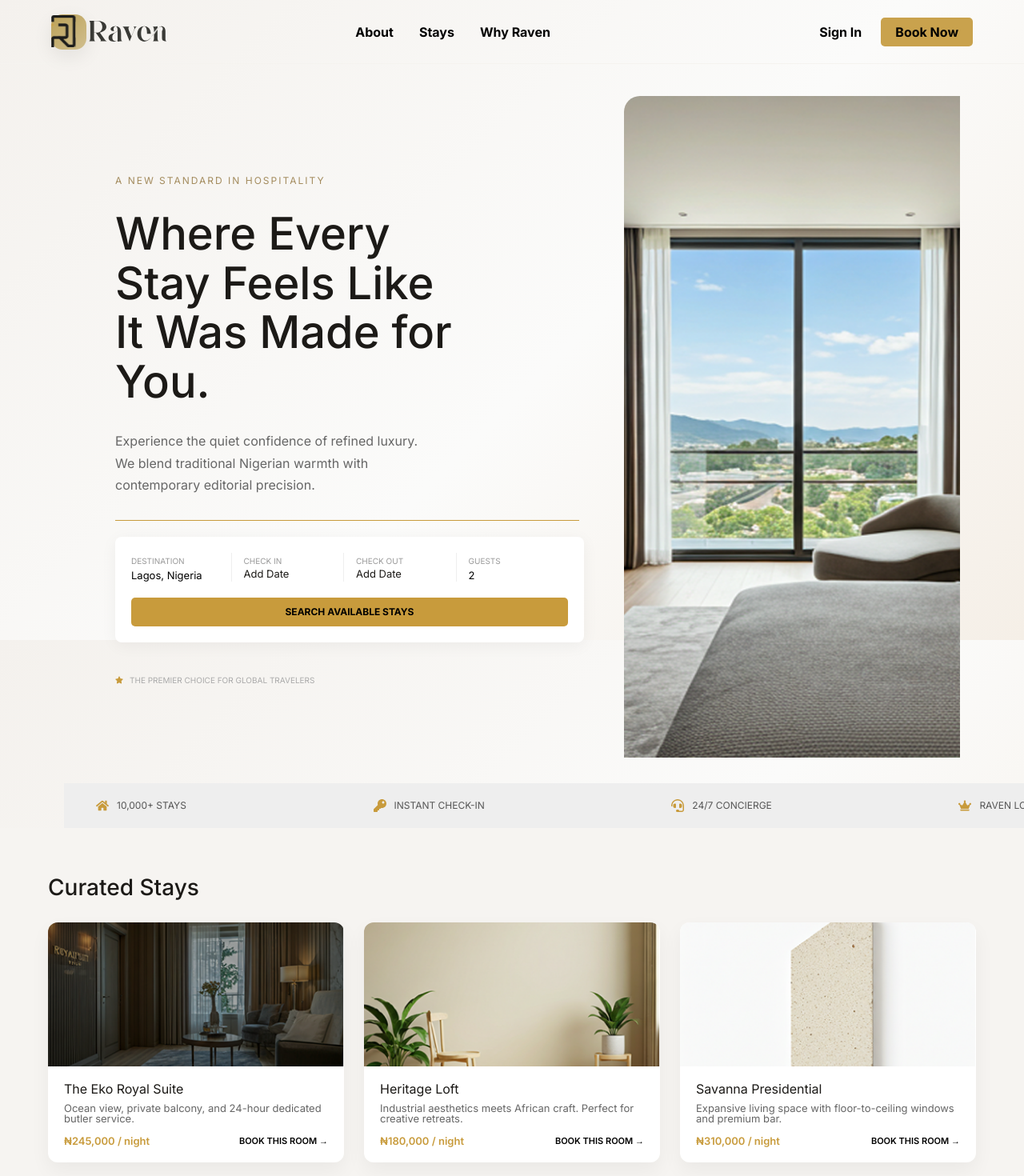
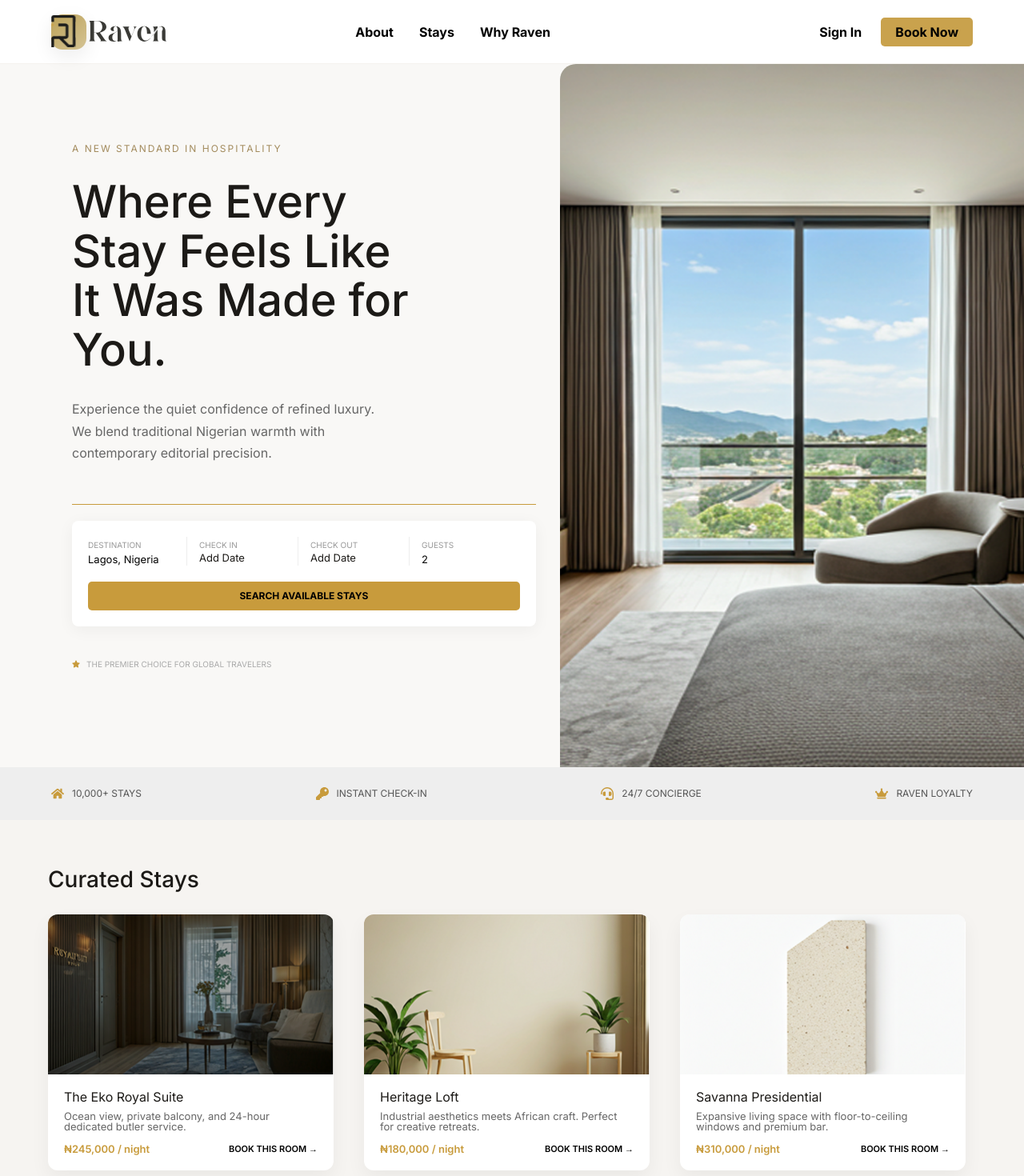
Before and after one commit to Tenney-olarh/Raven-Hospitlity, a React (Vite) app: page / in a window 1280 px wide. Shown: the top 1470 px of the page at 80% size. Built offline with nearby package versions, Linux system fonts and the light colour scheme; a web font is replaced by a local one.

Commit message:
Added my feature

```diff
--- a/src/Components/Footer/Footer.jsx
+++ b/src/Components/Footer/Footer.jsx
@@ -5,7 +5,7 @@ const currentYear = 2026; //will be dynamically assigned with a function later
 
 function Footer() {
   return (
-    <div className="footer">
+    <div className="footer" id="why-raven">
       <div className="footer__main">
         <div className="footer__left">
           <h1>The Smarter Way to Stay</h1>
--- a/src/Components/Landing/CuratedStays.css
+++ b/src/Components/Landing/CuratedStays.css
@@ -11,8 +11,10 @@
 
 /* GRID */
 .stays-grid {
-  display: flex;
+  /* display: flex; */
   gap: 25px;
+  display: grid;
+  grid-template-columns: repeat(3, 1fr);
 }
 
 /* CARD */
@@ -22,7 +24,12 @@
   overflow: hidden;
   flex: 1;
   box-shadow: 0 10px 25px rgba(0,0,0,0.05);
-  transition: 0.3s ease;
+  transition: 0.4s ease;
+  width: 100%;
+  max-width: 357px;
+  height: 320;
+  display: flex;
+  flex-direction: column;
 }
 
 .stay-card:hover {
@@ -31,7 +38,7 @@
 
 /* IMAGE */
 .stay-img {
-  height: 180px;
+  height: 200px;
   overflow: hidden;
 }
 
@@ -44,6 +51,10 @@
 /* CONTENT */
 .stay-content {
   padding: 20px;
+  display: flex;
+  flex-direction: column;
+  justify-content: space-between;
+  flex: 1;
 }
 
 .stay-content h3 {
@@ -77,3 +88,8 @@
   cursor: pointer;
   font-weight: 600;
 }
+@media(max-width: 900px){
+  .stays-grid{
+    grid-template-columns: 1fr;
+  }
+}
--- a/src/Components/Landing/CuratedStays.jsx
+++ b/src/Components/Landing/CuratedStays.jsx
@@ -27,7 +27,7 @@ function CuratedStays() {
   ]
 
   return (
-    <section className="stays">
+    <section className="stays" id="stays">
 
       <h2 className="stays-title">Curated Stays</h2>
 
--- a/src/Components/Landing/Hero.css
+++ b/src/Components/Landing/Hero.css
@@ -1,10 +1,12 @@
 .hero{
     width: 100%;
-    /* padding-left: 64px;
-    padding-right: 0; */
-    overflow: hidden;
-     /* padding: 40px ; */
-     /* background: #f6f4f1; */
+   /* position: relative;
+   margin: 0;
+   padding: 0; */
+   overflow: hidden;
+   background-color: #f9f8f6;
+   margin-top: 40px;
+   padding-right: 0;
 }
 
 
@@ -12,19 +14,22 @@
 /* MAIN WRAPPER */
 .hero-wrapper{
     display: flex;
-    justify-content: space-between;
+    gap: 30px;
     align-items: stretch;
-    gap: 20px;
 }
+
 
 /* LEFT */
 .hero-left{
-    flex: 1.3;
-    max-width: 680px;
+    flex: 1.0;
+    display: flex;
+    flex-direction: column;
+    justify-content: center;
+    /* max-width: 650px; */
     margin-top: 100px;
     margin-bottom: 60px;
-    padding-left: 64px;
-    padding-right: 0;
+    padding-left: 10px;
+    padding-right: 0px;
 }
 
 .hero-tag{
@@ -53,7 +58,7 @@
     height: 1px;
     background: #c89b3c;
     margin: 20px 0;
-    max-width: 580px;
+    /* max-width: 460px; */
 }
 
 /* BOOKING BOX */
@@ -63,7 +68,7 @@
     border-radius: 8px;
     box-shadow: 0 4px 20px rgba(0,0,0,0.05);
     margin-bottom: 30px;
-    margin-right: 30px;
+    /* margin-right: 30px; */
 }
 
 .booking-fields{
@@ -149,27 +154,38 @@
 
 /* RIGHT IMAGE */
 .hero-right{
-    flex: 0.7;
+    flex: 1;
     display: flex;
-    /* justify-content: flex-end; */
+    margin-right: -80px;
+    margin-bottom: -40px;
 }
 
 .hero-right img{
     width: 100%;
     height: 100%;
-   object-fit: cover;
-   /* max-width: none; */
+    object-fit: cover;
+    display: block;
+    align-items: stretch;
+    border-top-left-radius: 20px;
+    border-top-right-radius: 0;
+    border-bottom-left-radius: 0;
+    border-bottom-right-radius: 0;
+    margin-top: 0%;
+    margin-bottom: o;
 }
 
 .hero-features{
-    margin-top: 0;
     background: #eee;
-    padding: 20px 40px;
+    padding: 25px 64px;
     display: flex;
     justify-content: space-between;
     align-items: center;
     width: 100vw;
-    /* margin-left: calc(-50vw +50%); */
+    margin-top: 0;
+    position: relative;
+    left: 50%;
+    box-sizing: border-box;
+    transform: translateX(-50%);
 }
 .feature{
     display: flex;
@@ -183,7 +199,7 @@
     color: #c89b3c;
     font-size: 16px;
 }
-.hero-right img{
+/* .hero-right img{
     width: 100%;
     height: 100%;
     object-fit: cover;
@@ -191,4 +207,6 @@
     border-top-right-radius: 0;
     border-bottom-left-radius: 0;
     border-bottom-right-radius: 0;
-}
+    margin-top: 0%;
+    margin-bottom: 0%;
+} */
--- a/src/Components/Landing/Hero.jsx
+++ b/src/Components/Landing/Hero.jsx
@@ -16,22 +16,12 @@ function Hero(){
     const { name, value } = e.target
 
     setForm(prev => {
-      // Auto set checkout if not selected
       if (name === "checkIn" && !prev.checkOut) {
         const nextDay = new Date(value)
         nextDay.setDate(nextDay.getDate() + 1)
-
-        return {
-          ...prev,
-          checkIn: value,
-          checkOut: nextDay.toISOString().split("T")[0]
-        }
+        return { ...prev, checkIn: value, checkOut: nextDay.toISOString().split("T")[0] }
       }
-
-      return {
-        ...prev,
-        [name]: value
-      }
+      return { ...prev, [name]: value }
     })
   }
 
@@ -41,23 +31,18 @@ function Hero(){
 
   const formatDate = (date) => {
     if (!date) return "Add Date"
-
     const d = new Date(date)
-
     const day = d.getDate()
-    const suffix =
-      day === 1 || day === 21 || day === 31 ? "st" :
-      day === 2 || day === 22 ? "nd" :
-      day === 3 || day === 23 ? "rd" : "th"
-
+    const suffix = day === 1 || day === 21 || day === 31 ? "st" :
+                   day === 2 || day === 22 ? "nd" :
+                   day === 3 || day === 23 ? "rd" : "th"
     const month = d.toLocaleString("en-US", { month: "short" })
     const year = d.getFullYear()
-
     return `${day}${suffix}, ${month}, ${year}`
   }
 
   return (
-    <section className="hero">
+    <section className="hero" id="about">
 
       <div className="hero-wrapper">
 
@@ -86,7 +71,6 @@ function Hero(){
 
             <div className="booking-fields">
 
-              {/* DESTINATION */}
               <div>
                 <small>DESTINATION</small>
                 <input
@@ -97,13 +81,11 @@ function Hero(){
                 />
               </div>
 
-              {/* CHECK IN */}
               <div
                 className="date-field"
                 onClick={() => document.getElementById("checkIn").showPicker()}
               >
                 <small>CHECK IN</small>
-
                 <input
                   id="checkIn"
                   type="date"
@@ -111,19 +93,14 @@ function Hero(){
                   value={form.checkIn}
                   onChange={handleChange}
                 />
-
-                <span>
-                  {form.checkIn ? formatDate(form.checkIn) : "Add Date"}
-                </span>
+                <span>{form.checkIn ? formatDate(form.checkIn) : "Add Date"}</span>
               </div>
 
-              {/* CHECK OUT */}
               <div
                 className="date-field"
                 onClick={() => document.getElementById("checkOut").showPicker()}
               >
                 <small>CHECK OUT</small>
-
                 <input
                   id="checkOut"
                   type="date"
@@ -131,13 +108,9 @@ function Hero(){
                   value={form.checkOut}
                   onChange={handleChange}
                 />
-
-                <span>
-                  {form.checkOut ? formatDate(form.checkOut) : "Add Date"}
-                </span>
+                <span>{form.checkOut ? formatDate(form.checkOut) : "Add Date"}</span>
               </div>
 
-              {/* GUESTS */}
               <div>
                 <small>GUESTS</small>
                 <input
@@ -157,7 +130,6 @@ function Hero(){
 
           </div>
 
-          {/* HERO FOOT */}
           <div className="hero-foot">
             <FaStar />
             <span>THE PREMIER CHOICE FOR GLOBAL TRAVELERS</span>
--- a/src/Components/Landing/Navbar.css
+++ b/src/Components/Landing/Navbar.css
@@ -11,6 +11,11 @@
     justify-content: space-between;
     align-items: center;
     padding: 0 64px;
+    border-bottom: 1.5px solid #F5F3EF;
+    position: fixed;
+    top: 0;
+    z-index: 1000;
+    background: #fff;
     border-bottom: 1.5px solid #F5F3EF;
 
 }
--- a/src/Pages/Landing.jsx
+++ b/src/Pages/Landing.jsx
@@ -1,6 +1,6 @@
 import BookingForm from "../Components/Landing/BookingForm"
 import CuratedStays from "../Components/Landing/CuratedStays"
-import footer from "../Components/Landing/Footer"
+import Footer from "../Components/Footer/Footer"
 import Hero from "../Components/Landing/Hero"
 import Navbar from "../Components/Landing/Navbar"
 
@@ -10,6 +10,7 @@ function Landing(){
     <Navbar/>
     <Hero/>
     <CuratedStays/>
+    <Footer/>
     </>
   )
 }
--- a/src/index.css
+++ b/src/index.css
@@ -12,3 +12,9 @@ body{
   font-family: 'Inter', sans-serif;
   background-color: #f9f9f9;
 }
+html{
+  scroll-behavior: smooth;
+}
+section{
+  scroll-margin-top: 90px;
+}
```
